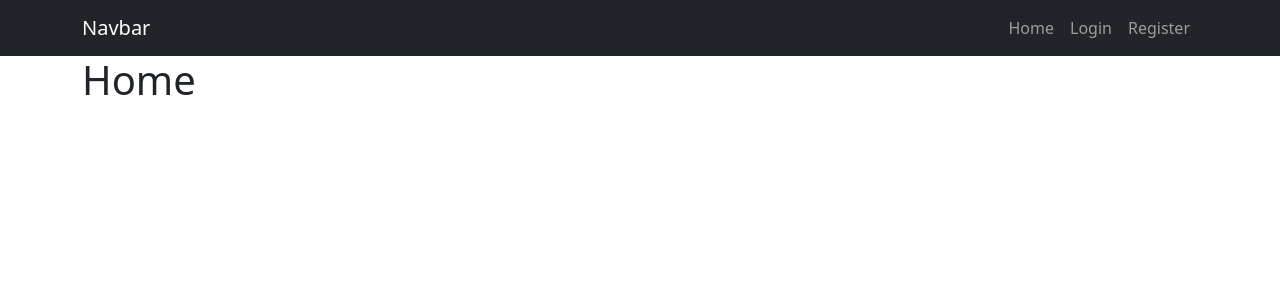
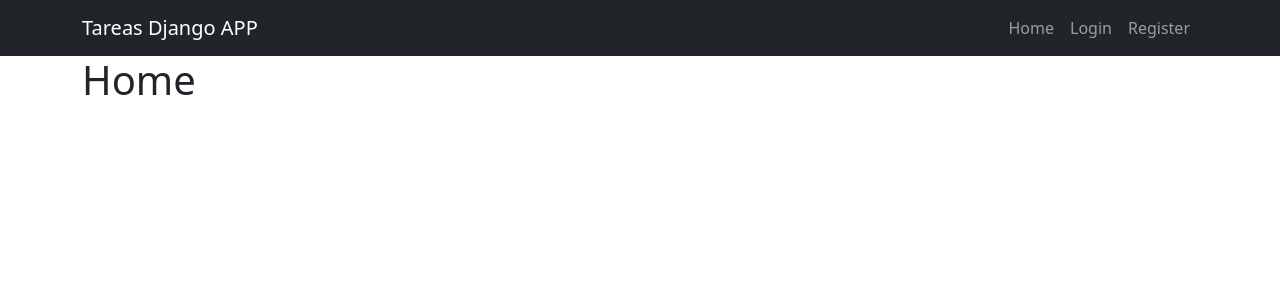
Before and after one commit to xaloes/django-notes-master, a Django app: page / in a window 1280 px wide. Shown: the top 300 px of the page. Run offline with Django 4.2, Linux system fonts and the light colour scheme.

Commit message:
Actualizado readme

```diff
--- a/tasks/templates/_navbar.html
+++ b/tasks/templates/_navbar.html
@@ -1,6 +1,6 @@
 <nav class="navbar navbar-expand-lg navbar-dark bg-dark">
   <div class="container">
-    <a class="navbar-brand" href="/">Navbar</a>
+    <a class="navbar-brand" href="/">Tareas Django APP</a>
     <button
       class="navbar-toggler"
       type="button"
```
Also changed, not shown: readme.md.
